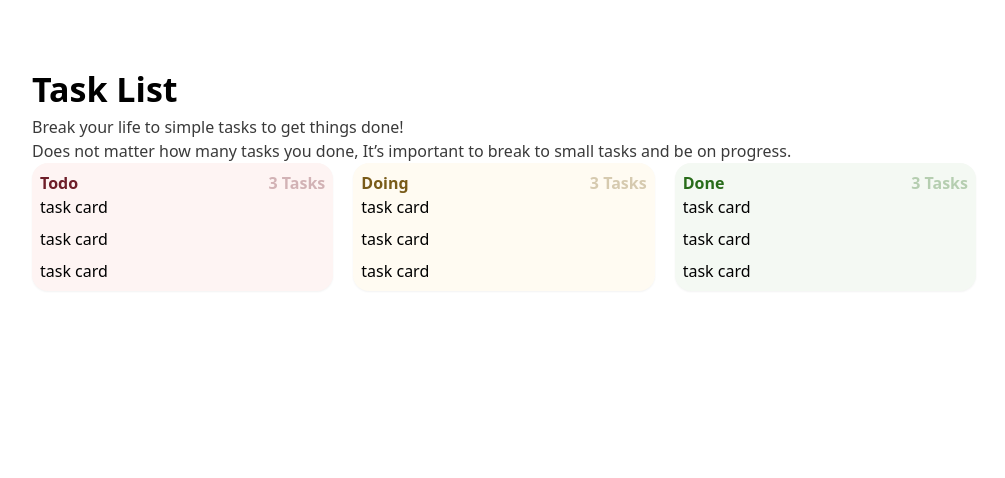
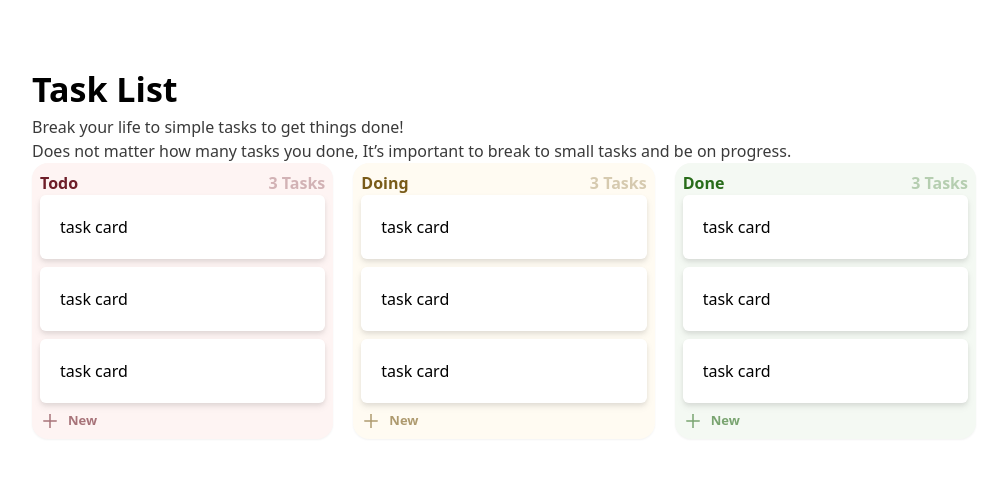
Before and after one commit to sadegh1379/Todo-list-drag-and-drop, a React app: page / in a window 1280 px wide. Shown: the top 478 px of the page, without its empty margins (136-1141 px from the left). Built offline with nearby package versions, Linux system fonts and the light colour scheme.

Commit message:
fixed task card

```diff
--- a/package.json
+++ b/package.json
@@ -39,6 +39,7 @@
     "react": "^18.2.0",
     "react-beautiful-dnd": "^13.1.1",
     "react-dom": "^18.2.0",
+    "react-icons": "^4.10.1",
     "sass": "^1.65.1"
   }
 }
--- a/src/components/Board/index.js
+++ b/src/components/Board/index.js
@@ -11,66 +11,66 @@ const initialBoards = [
     titleColor: "text-dark-red",
     tasks: [
       {
-        id: 1,
+        id: '20',
         title:
           "Start with meditation, exercise & breakfast for a productive day",
         status: "todo",
       },
       {
-        id: 2,
+        id: '21',
         title: "Read to learn something new every day",
         complete: "doing",
       },
       {
-        id: 3,
+        id: '22',
         title: "Read to learn something new every day",
         complete: "done",
       },
     ],
   },
   {
-    id: 2,
+    id: '2',
     title: "Doing",
     bgColor: "bg-light-pink",
     titleColor: "text-dark-pink",
     tasks: [
       {
-        id: 1,
+        id: '23',
         title:
           "Start with meditation, exercise & breakfast for a productive day",
         status: "todo",
       },
       {
-        id: 2,
+        id: '24',
         title: "Read to learn something new every day",
         complete: "doing",
       },
       {
-        id: 3,
+        id: '25',
         title: "Read to learn something new every day",
         complete: "done",
       },
     ],
   },
   {
-    id: 3,
+    id: '3',
     title: "Done",
     bgColor: "bg-light-green",
     titleColor: "text-dark-green",
     tasks: [
       {
-        id: 1,
+        id: '26',
         title:
           "Start with meditation, exercise & breakfast for a productive day",
         status: "todo",
       },
       {
-        id: 2,
+        id: '27',
         title: "Read to learn something new every day",
         complete: "doing",
       },
       {
-        id: 3,
+        id: '28',
         title: "Read to learn something new every day",
         complete: "done",
       },
--- a/src/components/Column/index.js
+++ b/src/components/Column/index.js
@@ -1,5 +1,7 @@
 import React from "react";
 import { Draggable, Droppable } from "react-beautiful-dnd";
+import { AiOutlinePlus } from 'react-icons/ai';
+
 import TaskCard from "../TaskCard";
 
 function Column({ id, tasks, index, title, bgColor, titleColor }) {
@@ -12,6 +14,7 @@ function Column({ id, tasks, index, title, bgColor, titleColor }) {
           ref={provided.innerRef}
         >
           <Droppable droppableId={index.toString()} type="card">
+            {/* tasks */}
             {(provided, snapshot) => (
               <div
                 {...provided.droppableProps}
@@ -46,6 +49,15 @@ function Column({ id, tasks, index, title, bgColor, titleColor }) {
                       )}
                     </Draggable>
                   ))}
+                  {/* drag place holder */}
+                  {provided.placeholder}
+                  {/* add new task */}
+                  <div>
+                    <button className={`font-bold text-[13px] ${titleColor} opacity-60 flex items-center gap-2`}>
+                      <AiOutlinePlus size={20}/>
+                       New
+                    </button>
+                  </div>
                 </div>
               </div>
             )}
--- a/src/components/TaskCard/index.js
+++ b/src/components/TaskCard/index.js
@@ -1,11 +1,23 @@
-import React from 'react'
+import React from "react";
 
-function TaskCard() {
+function TaskCard({
+  task,
+  index,
+  id,
+  innerRef,
+  draggableProps,
+  dragHandleProps,
+}) {
   return (
-    <div>
+    <div
+      {...draggableProps}
+      {...dragHandleProps}
+      ref={innerRef}
+      className="bg-white rounded-md space-y-5 p-5 drop-shadow-md"
+    >
       task card
     </div>
-  )
+  );
 }
 
-export default TaskCard
+export default TaskCard;
--- a/tailwind.config.js
+++ b/tailwind.config.js
@@ -13,6 +13,7 @@ module.exports = {
       "green": "#BCD7B6",
       "dark-green": "#286C1A",
       "dark-black": "#3A3A3A",
+      "white": '#FFFFFF',
     },
   },
   variants: {
```
Also changed, not shown: 1 other file (tests, documents, lock files or other folders).
